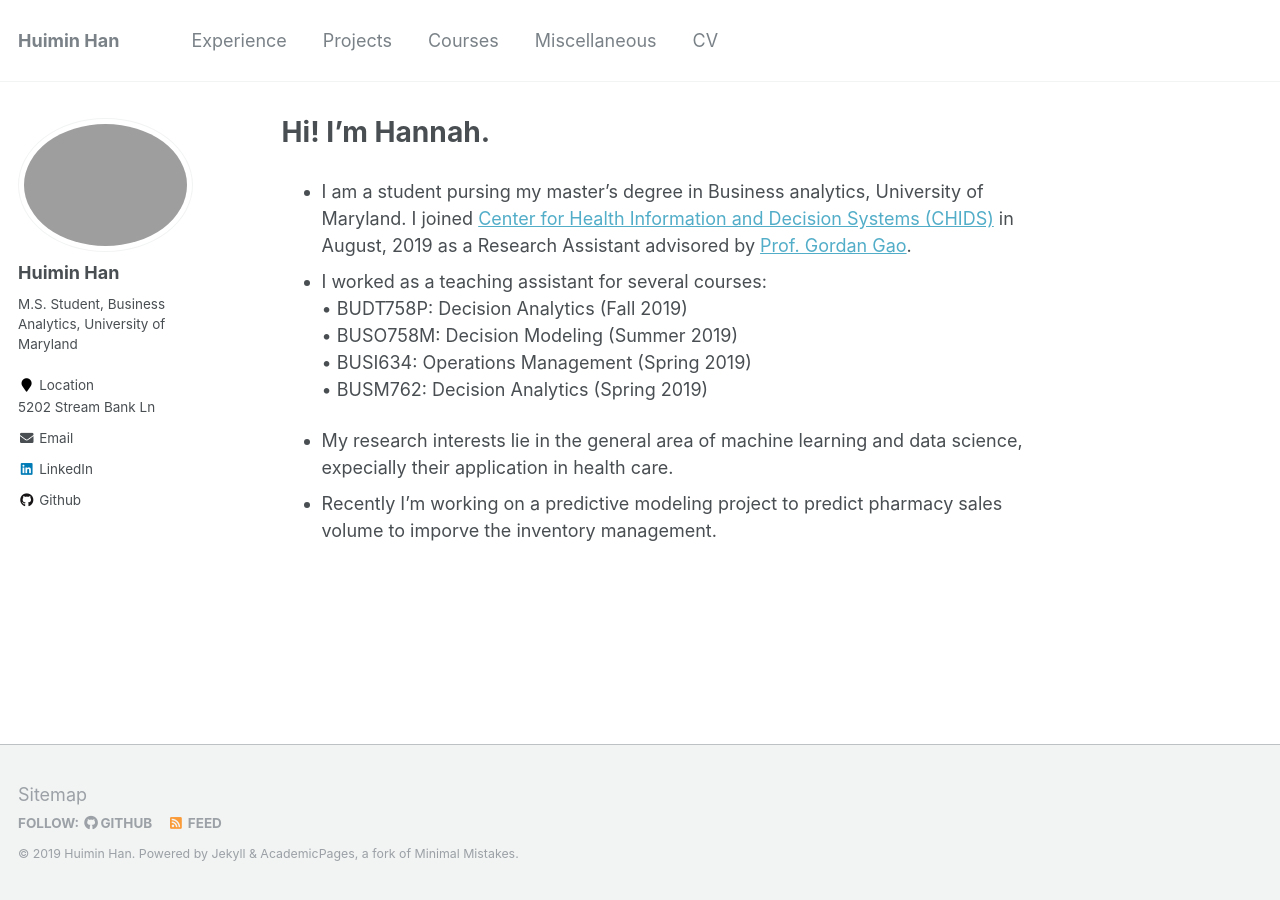
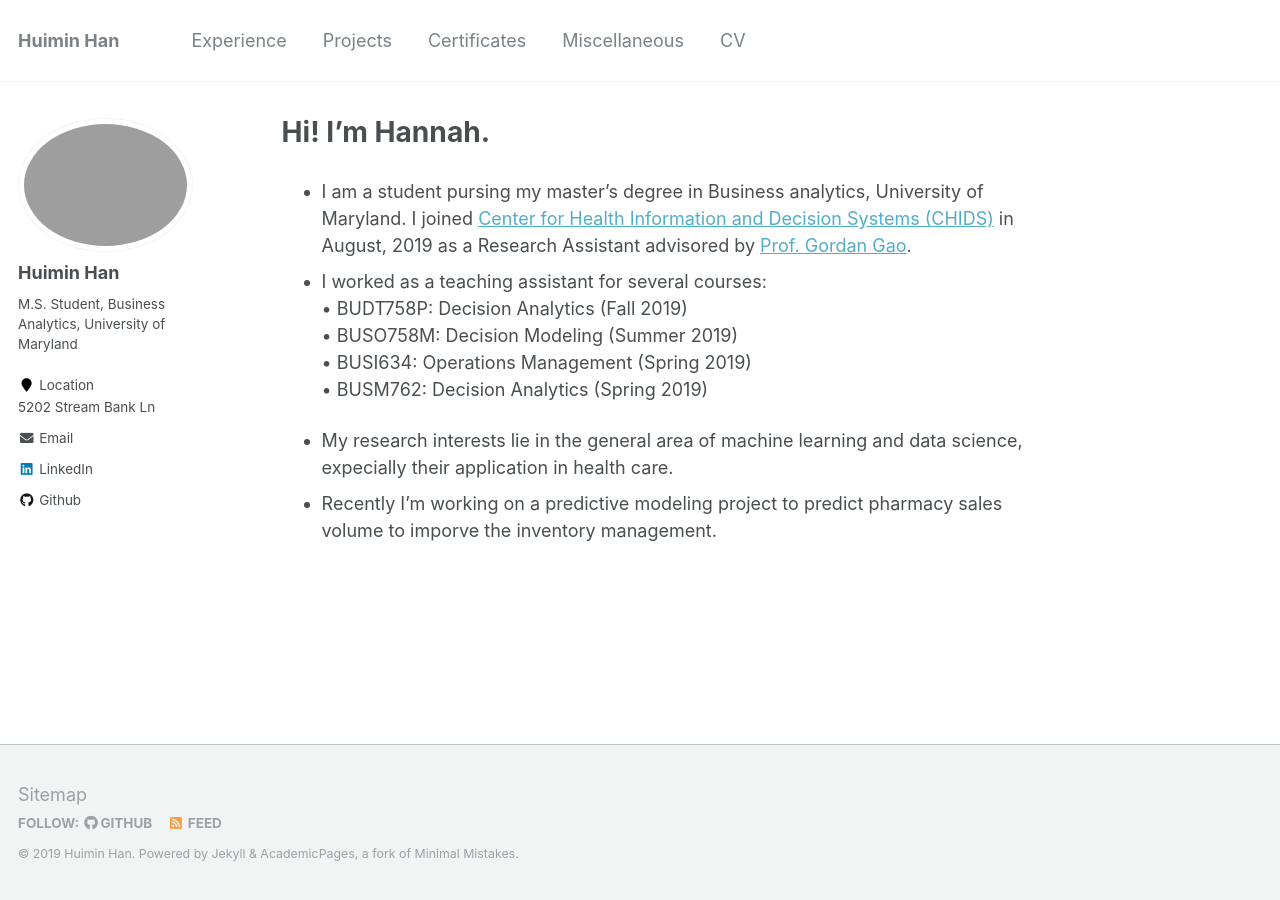
Before and after one commit to HannahHan3/HannahHan3.github.io, a Jekyll site: the page built from _pages/about.md, in a window 1280 px wide. Built offline with Jekyll 4.4.1, drawn with Linux system fonts in a browser that asks for light colours.

Commit message:
Update navigation.yml

```diff
--- a/_data/navigation.yml
+++ b/_data/navigation.yml
@@ -9,8 +9,8 @@ main:
   - title: "Projects"
     url: /projects/
 
-  - title: "Courses"
-    url: /courses/
+  - title: "Certificates"
+    url: /certificates/
 
   - title: "Miscellaneous"
     url: /miscellaneous/
```
